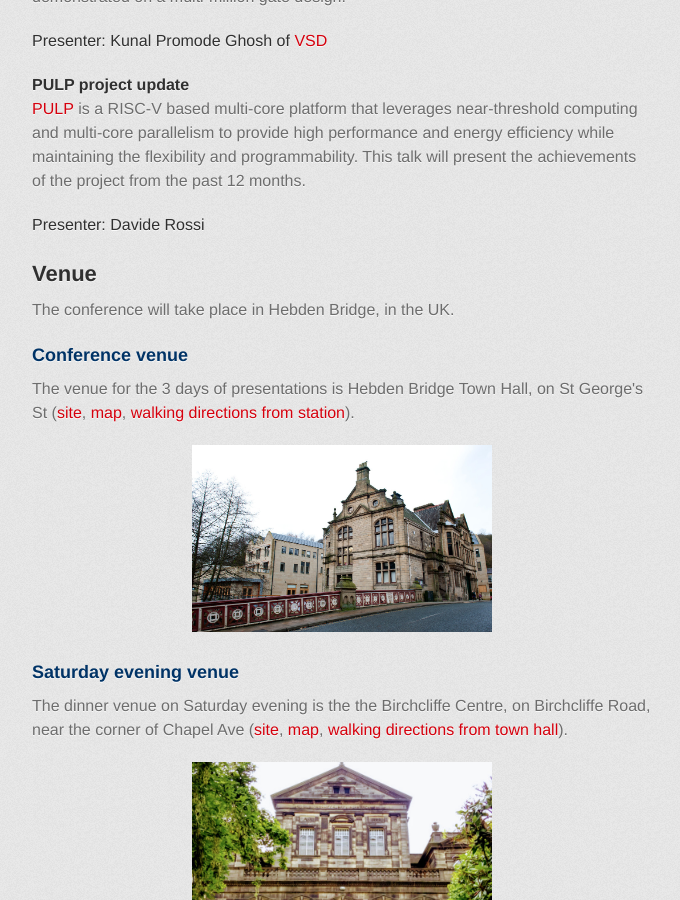
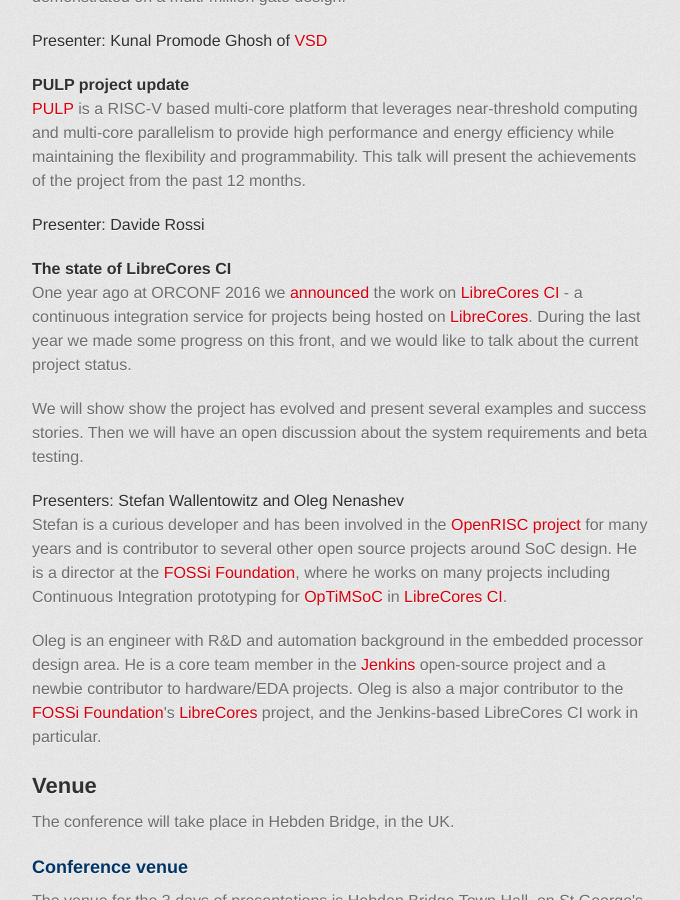
Before and after one commit to fossi-foundation/orconf, a Jekyll site: the page index.html, which Jekyll copies as it is, in a window 1280 px wide and 900 px high, scrolled down 3082 px. Shown: the whole window, without its empty margins (298-978 px from the left). Built offline with Jekyll 4.4.1, drawn with Linux system fonts in a browser that asks for light colours; some web fonts are replaced.

Commit message:
Add LC CI talk

```diff
--- a/index.html
+++ b/index.html
@@ -247,6 +247,45 @@
 	  </p>
 
 
+	  <h4>
+	    <a name="lcci" class="anchor" href="#lcci"><span class="octicon octicon-link"></span>
+            </a>The state of LibreCores CI</h4>
+          <p>
+	    One year ago at ORCONF 2016 we <a href="2016/#jenkins">announced</a> the work on
+	    <a href="https://www.librecores.org/static/librecores-ci" target="_blank">LibreCores CI</a>
+	    - a continuous integration service for projects being hosted on
+	    <a href="https://librecores.org" target="_blank">LibreCores</a>. During the last
+	    year we made some progress on this front, and we would like to talk about the
+	    current project status.
+	    </p>
+	  <p>
+	    We will show show the project has evolved and present several examples and success
+	    stories. Then we will have an open discussion about the system requirements and
+	    beta testing.
+	  </p>
+          <h5>Presenters: <a name="lccipresenter" class="anchor" href="#lccipresenter"><span class="octicon octicon-link"></span>
+            </a>Stefan Wallentowitz and Oleg Nenashev</h5>
+          <p>
+	    Stefan is a curious developer and has been involved in the
+	    <a href="https://openrisc.io" taret="_blank">OpenRISC project</a> for many
+	    years and is contributor to several other open source projects around SoC design.
+	    He is a director at the
+	    <a href="https://fossi-foundation.org" target="_blank">FOSSi Foundation</a>, where
+	    he works on many projects including Continuous Integration prototyping for
+	    <a href="https://www.optimsoc.org/" target="_blank">OpTiMSoC</a> in
+	    <a href="https://www.librecores.org/static/librecores-ci" target="_blank">LibreCores CI</a>.
+	  </p>
+	  <p>
+	    Oleg is an engineer with R&amp;D and automation background in the embedded processor
+	    design area. He is a core team member in the
+	    <a href="https://jenkins.io/" target="_blank">Jenkins</a> open-source project and a
+	    newbie contributor to hardware/EDA projects. Oleg is also a major contributor to the
+	    <a href="https://fossi-foundation.org" target="_blank">FOSSi Foundation</a>'s
+	    <a href="https://www.librecores.org" target="_blank">LibreCores</a> project,
+	    and the Jenkins-based LibreCores CI work in particular.
+	  </p>
+
+
 	  <h2><a name="venue" class="anchor" href="#venue"><span class="octicon octicon-link"></span></a>Venue</h2>
 	  <p>
 	    The conference will take place in Hebden Bridge, in the UK.
```
